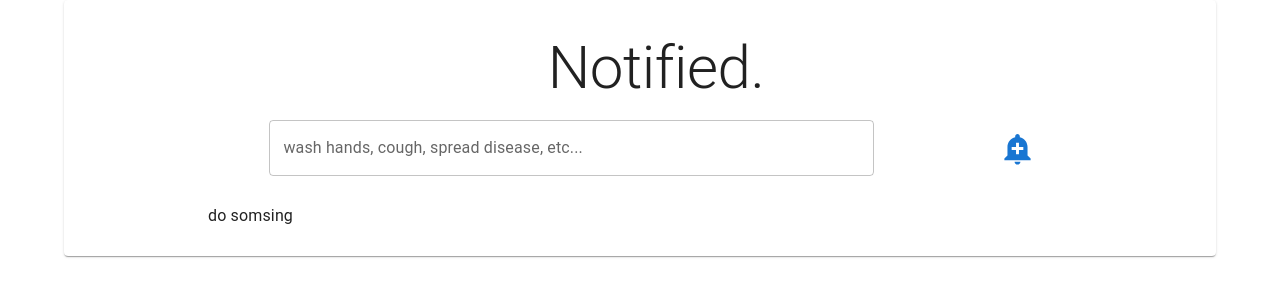
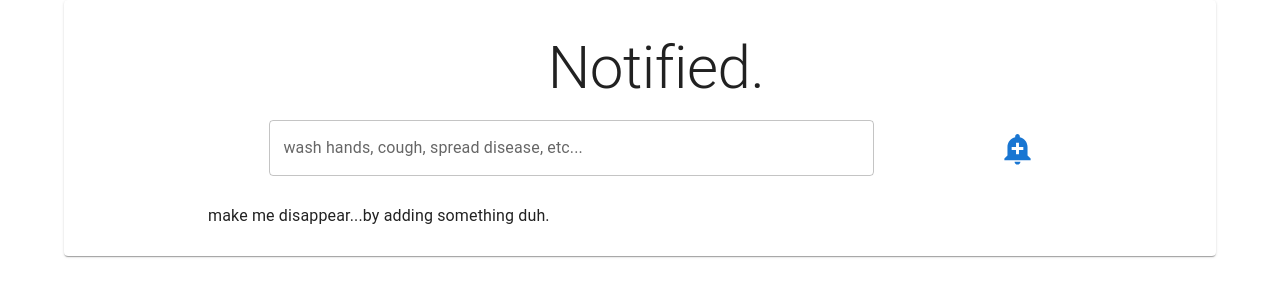
Before and after one commit to rooiss/notified, a React (Create React App) app: page / in a window 1280 px wide. Shown: the top 300 px of the page. Built offline with nearby package versions, Linux system fonts and the light colour scheme.

Commit message:
deleteReminder from provider

```diff
--- a/src/components/ReminderCard.tsx
+++ b/src/components/ReminderCard.tsx
@@ -18,9 +18,13 @@ const useStyles = makeStyles(
 
 export interface ReminderCardProps {
   reminder: Reminder
+  deleteReminder: (id: number) => void
 }
 
-export const ReminderCard = ({ reminder }: ReminderCardProps) => {
+export const ReminderCard = ({
+  reminder,
+  deleteReminder,
+}: ReminderCardProps) => {
   const classes = useStyles()
   const [checked, setChecked] = useState([0])
 
@@ -37,6 +41,10 @@ export const ReminderCard = ({ reminder }: ReminderCardProps) => {
     setChecked(newChecked)
   }
 
+  const removeReminder = () => {
+    deleteReminder(reminder.id)
+  }
+
   return (
     <ListItem
       secondaryAction={
@@ -44,7 +52,7 @@ export const ReminderCard = ({ reminder }: ReminderCardProps) => {
           <IconButton edge="end" aria-label="Edit">
             <Edit color="primary" />
           </IconButton>
-          <IconButton>
+          <IconButton onClick={removeReminder}>
             <Delete color="error" fontSize="large" />
           </IconButton>
         </>
--- a/src/components/ReminderList.tsx
+++ b/src/components/ReminderList.tsx
@@ -15,17 +15,21 @@ export interface ReminderListProps {}
 
 export const ReminderList = ({}: ReminderListProps) => {
   const classes = useStyles()
-  const { reminders } = useNotification()
+  const { reminders, deleteReminder } = useNotification()
 
   console.log('LIST', reminders)
 
   return (
     <List sx={{ width: '80%' }}>
       {reminders.length === 0 ? (
-        <ListItemText primary={`do somsing`} />
+        <ListItemText
+          primary={`make me disappear...by adding something duh.`}
+        />
       ) : (
         reminders.map((reminder) => {
-          return <ReminderCard reminder={reminder} />
+          return (
+            <ReminderCard reminder={reminder} deleteReminder={deleteReminder} />
+          )
         })
       )}
     </List>
--- a/src/providers/NotificationProvider.tsx
+++ b/src/providers/NotificationProvider.tsx
@@ -11,7 +11,7 @@ import { Reminder } from '../types/Reminder'
 export interface NotificationContext {
   addReminder: (reminder: Omit<Reminder, 'id'>) => void
   reminders: Reminder[]
-  // deleteReminder: () => void
+  deleteReminder: (id: number) => void
   // updateReminder: () => void
   // editingId: number
   // setEditingId: () => void
@@ -45,12 +45,20 @@ export const NotificationProvider = ({ children }: { children: ReactNode }) => {
     [nextId, reminders],
   )
 
+  const deleteReminder = useCallback(
+    (id: number) => {
+      const newReminders = reminders.filter((r) => r.id !== id)
+      setReminders(newReminders)
+    },
+    [reminders],
+  )
+
   console.log('PROVIDER', reminders)
   const value: NotificationContext = useMemo(
     () => ({
       reminders,
       addReminder,
-      // deleteReminder,
+      deleteReminder,
       // updateReminder,
       // editingId,
       // setEditingId,
@@ -58,7 +66,7 @@ export const NotificationProvider = ({ children }: { children: ReactNode }) => {
     [
       reminders,
       addReminder,
-      // deleteReminder,
+      deleteReminder,
       // updateReminder,
       // editingId,
       // setEditingId,
```
